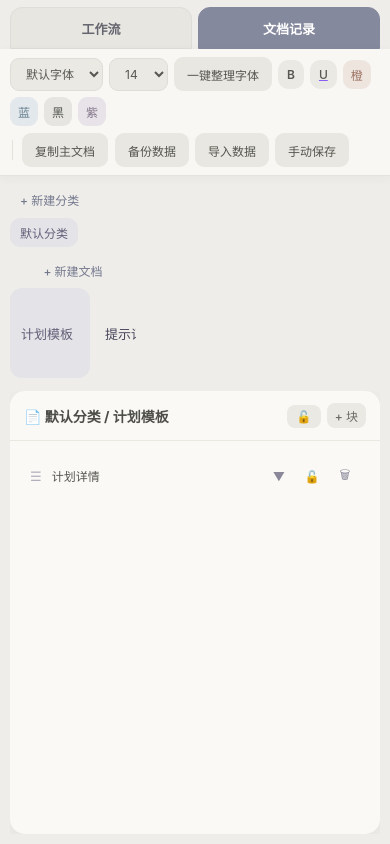
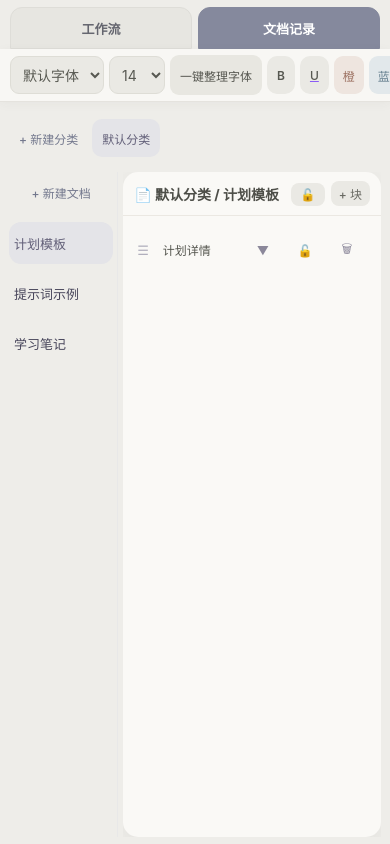
Before and after one commit to 360964487-beep/-, an Electron app: page index.html in a window 390 px wide. Drawn offline with Linux system fonts and the light colour scheme.

Commit message:
Keep document list on left on mobile

```diff
--- a/index.html
+++ b/index.html
@@ -386,6 +386,40 @@
         @media (prefers-reduced-motion:reduce) {
           #docsListContainer .doc-item { transition:none; }
         }
+@media(max-width:620px) {
+  body { height:100dvh; min-height:100dvh; }
+  .toolbar { flex:0 0 auto; max-height:66px; flex-wrap:nowrap; gap:6px; padding:6px 8px; overflow-x:auto; overflow-y:hidden; overscroll-behavior-x:contain; -webkit-overflow-scrolling:touch; scrollbar-width:none; }
+  .toolbar::-webkit-scrollbar { display:none; }
+  .toolbar .tool-group { flex:0 0 auto; flex-wrap:nowrap; gap:5px; padding:0 2px; }
+  .toolbar .tool-group select { min-height:38px; padding:5px 8px; font-size:14px; }
+  .toolbar .toolbar-action { min-height:40px; padding:6px 10px; white-space:nowrap; }
+  .toolbar .tool-group button:not(.toolbar-action) { min-height:38px; padding:5px 9px; }
+  .toolbar .separator { display:none; }
+  .app-container { display:grid; grid-template-columns:minmax(82px,28vw) minmax(0,1fr); grid-template-rows:58px minmax(0,1fr); flex:1; min-height:0; padding:7px 9px calc(7px + env(safe-area-inset-bottom)); gap:5px; }
+  .category-sidebar { grid-column:1 / -1; grid-row:1; display:flex; flex-direction:row; align-items:center; width:auto; max-height:none; min-width:0; overflow:hidden; }
+  .category-sidebar-header { flex:0 0 auto; gap:6px; padding:0 6px 0 2px; }
+  .category-sidebar-header .add-doc-btn { min-height:38px; }
+  .categories-list, .docs-list { overflow-x:auto; overflow-y:hidden; overscroll-behavior-x:contain; -webkit-overflow-scrolling:touch; scrollbar-width:none; }
+  .categories-list::-webkit-scrollbar, .docs-list::-webkit-scrollbar { display:none; }
+  .categories-list { flex:1; min-width:0; min-height:0; align-items:center; padding-bottom:2px; }
+  .category-item { min-height:38px; max-width:68vw; flex:0 0 auto; overflow:hidden; text-overflow:ellipsis; white-space:nowrap; }
+  .docs-sidebar { grid-column:1; grid-row:2; width:auto; min-width:0; max-height:none; flex:initial; overflow:hidden; border-right:1px solid #e8e8e8; padding-right:4px; }
+  .docs-sidebar .sidebar-header { flex:0 0 auto; padding:0 2px 6px; }
+  .docs-sidebar .add-doc-btn { width:100%; min-height:40px; padding:5px 3px; font-size:12px; white-space:nowrap; }
+  .docs-list { display:flex; flex:1; min-height:0; flex-direction:column; align-items:stretch; overflow-x:hidden; overflow-y:auto; padding:2px 0; }
+  .doc-item { width:100%; min-width:0; min-height:42px; max-width:none; margin:2px 0; padding:6px 5px; }
+  .doc-title { display:-webkit-box; overflow:hidden; text-overflow:ellipsis; white-space:normal; -webkit-box-orient:vertical; -webkit-line-clamp:2; }
+  .right-workspace, .main-doc-area { min-height:0; }
+  .right-workspace { grid-column:2; grid-row:2; min-width:0; flex:initial; }
+  .section-header { flex:0 0 auto; gap:8px; padding:9px 11px; }
+  #mainDocCaption { min-width:0; overflow:hidden; text-overflow:ellipsis; white-space:nowrap; }
+  .blocks-container { min-height:0; padding:6px 11px 14px; overscroll-behavior:contain; }
+  .block-header { gap:4px; padding:8px 3px 5px; }
+  .block-actions { gap:2px; }
+  .block-actions button { width:40px; height:40px; }
+  .rename-dialog { width:calc(100vw - 28px); padding:18px; }
+  .rename-dialog input { min-height:44px; font-size:16px; }
+}
 </style>
 </head>
 <body>
```
